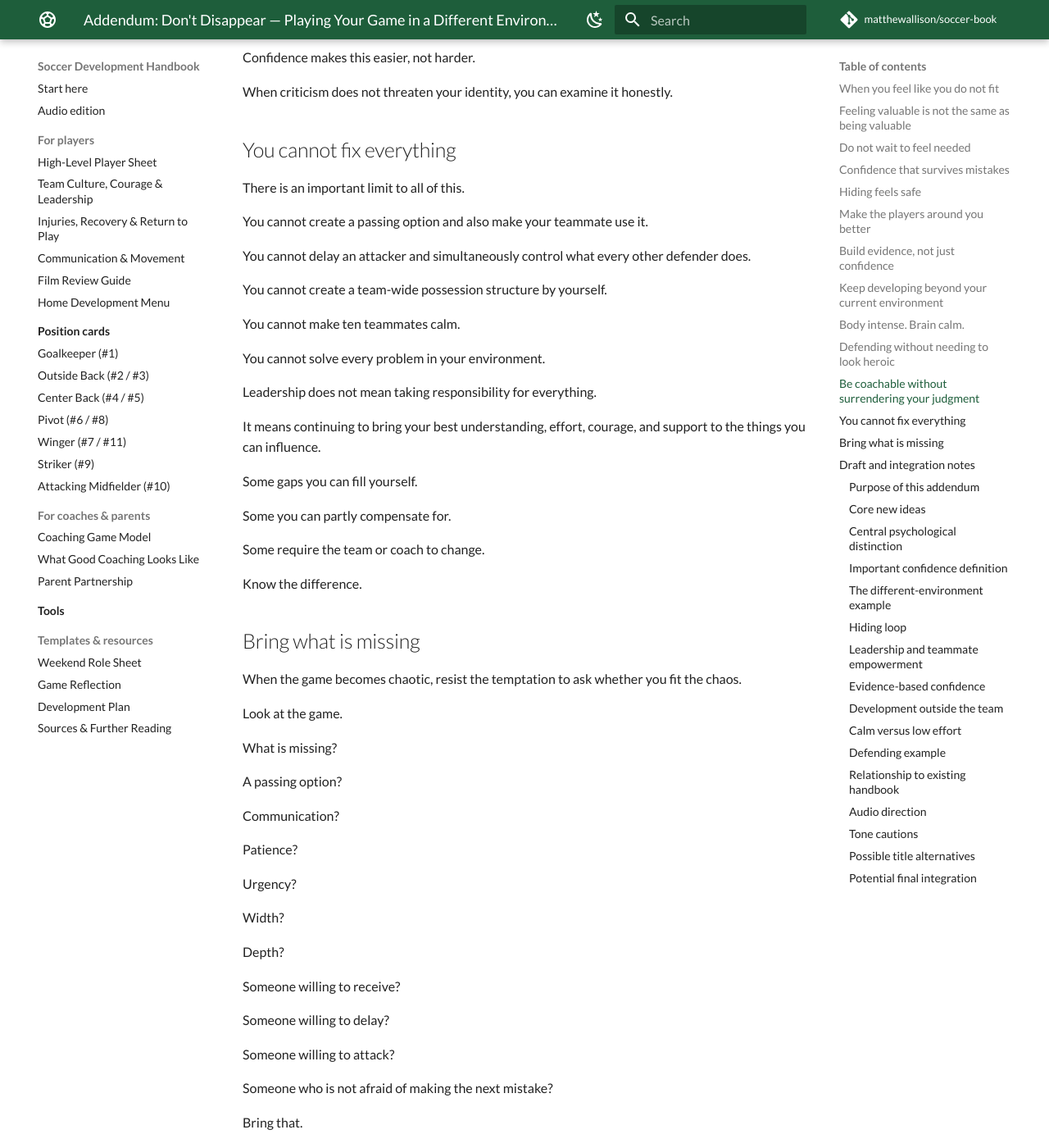
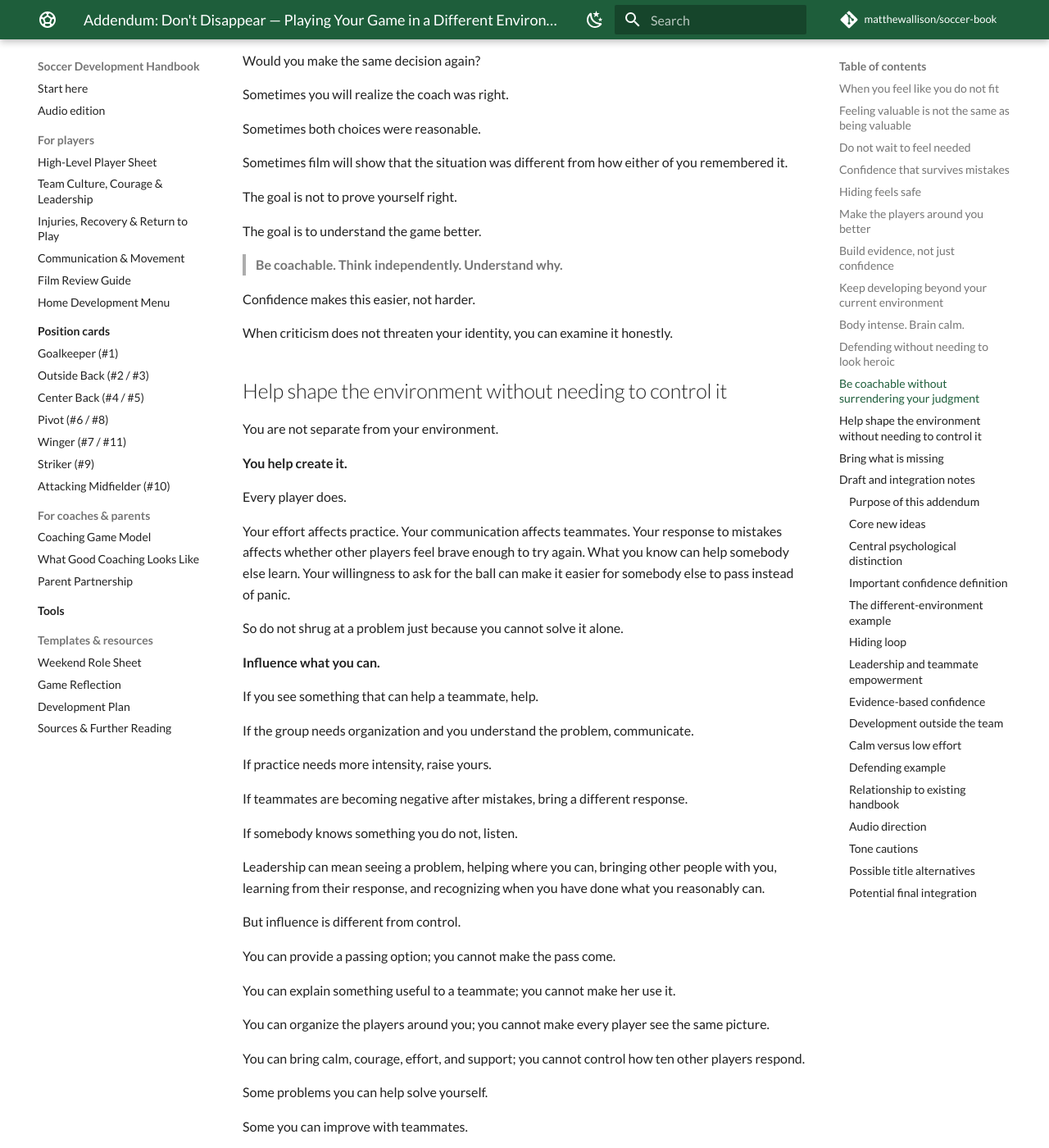
Before and after one commit to matthewallison/soccer-book, an MkDocs documentation site: the page built from docs/dont-disappear-addendum.md, in a window 1280 px wide and 1400 px high, scrolled down 9653 px. Shown: the whole window at 82% size. Built offline with MkDocs 1.6.1 and Material for MkDocs 9.7.7, drawn with Linux system fonts in a browser that asks for light colours; comment, search, counter and statistics services are not loaded; some of the changed text lies outside the part shown.

Commit message:
Balance player responsibility and leadership in addendum

```diff
--- a/docs/dont-disappear-addendum.md
+++ b/docs/dont-disappear-addendum.md
@@ -195,7 +195,13 @@ Bringing what the game needs is not only about your own decisions.
 
 Sometimes what the game needs is a teammate who makes other players feel safer, clearer, and more willing to play.
 
-You do not need to be captain. You do not need to give speeches. You do not need to coach your teammates.
+You do not need to be captain or give speeches to lead.
+
+You are part of your team's environment. Your effort, communication, reactions, ideas, and willingness to help all shape it.
+
+If you know something that can help a teammate, help her. Share information, offer an idea, demonstrate it, or solve the problem together. Good teammates teach each other.
+
+The goal is not to become the teammate who constantly corrects everyone. **Help without grading. Lead without needing control.** Be willing to share what you know and equally willing to listen when someone else sees something you do not.
 
 You can lead with small actions.
 
@@ -225,9 +231,11 @@ They give teammates useful information, and they tell them that one mistake has
 
 On a team that is becoming afraid of mistakes, that matters.
 
-There is also a difference between **supporting** teammates and **grading** them.
+There is also a difference between **helping** teammates and **grading** them.
 
-Try to give information, encouragement, cover, and options. Be careful about becoming the player who constantly tells everyone what they should have done.
+Give information, encouragement, cover, and options. Share something you know when it can genuinely help. Organize when the moment needs organizing. Ask questions and solve problems together.
+
+But notice when helping turns into constantly judging what everyone else should have done. Good leadership is not proving that you know more. It is making the people around you better.
 
 A useful leadership question is:
 
@@ -405,31 +413,53 @@ Confidence makes this easier, not harder.
 
 When criticism does not threaten your identity, you can examine it honestly.
 
-## You cannot fix everything
+## Help shape the environment without needing to control it
 
-There is an important limit to all of this.
+You are not separate from your environment.
 
-You cannot create a passing option and also make your teammate use it.
+**You help create it.**
 
-You cannot delay an attacker and simultaneously control what every other defender does.
+Every player does.
 
-You cannot create a team-wide possession structure by yourself.
+Your effort affects practice. Your communication affects teammates. Your response to mistakes affects whether other players feel brave enough to try again. What you know can help somebody else learn. Your willingness to ask for the ball can make it easier for somebody else to pass instead of panic.
 
-You cannot make ten teammates calm.
+So do not shrug at a problem just because you cannot solve it alone.
 
-You cannot solve every problem in your environment.
+**Influence what you can.**
 
-Leadership does not mean taking responsibility for everything.
+If you see something that can help a teammate, help.
 
-It means continuing to bring your best understanding, effort, courage, and support to the things you can influence.
+If the group needs organization and you understand the problem, communicate.
 
-Some gaps you can fill yourself.
+If practice needs more intensity, raise yours.
 
-Some you can partly compensate for.
+If teammates are becoming negative after mistakes, bring a different response.
 
-Some require the team or coach to change.
+If somebody knows something you do not, listen.
 
-Know the difference.
+Leadership can mean seeing a problem, helping where you can, bringing other people with you, learning from their response, and recognizing when you have done what you reasonably can.
+
+But influence is different from control.
+
+You can provide a passing option; you cannot make the pass come.
+
+You can explain something useful to a teammate; you cannot make her use it.
+
+You can organize the players around you; you cannot make every player see the same picture.
+
+You can bring calm, courage, effort, and support; you cannot control how ten other players respond.
+
+Some problems you can help solve yourself.
+
+Some you can improve with teammates.
+
+Some require the whole team or coach to change.
+
+Know the difference — but do not use that difference as an excuse to stop helping.
+
+> **Take responsibility for your contribution without taking ownership of every outcome.**
+
+> **HELP. DON'T CONTROL.**
 
 ## Bring what is missing
 
@@ -587,7 +617,9 @@ That could become a film-review marker for confidence.
 
 The new "Make the players around you better" section extends the chapter from self-protection into leadership. This is worth keeping because the chapter's main idea — bring what the game needs — should include psychological and informational support for teammates, not just tactical actions.
 
-The key boundary is **support rather than grading**. A young player should not become an assistant coach or take responsibility for fixing team culture. Useful behaviors are brief information ("time," "turn," "man on"), encouragement after mistakes, making oneself available, providing cover, and recognizing intelligent attempts even when they fail.
+The key boundary is **helping rather than grading**, not a prohibition on teaching or organizing teammates. Players are legitimate contributors to team culture and learning. If a player knows something useful, she should be willing to share it appropriately; good teammates teach each other. Useful behaviors include brief information ("time," "turn," "man on"), encouragement after mistakes, making oneself available, providing cover, recognizing intelligent attempts even when they fail, sharing an idea, asking a teammate a question, and organizing when the game genuinely needs organization.
+
+The guardrail is **HELP. DON'T CONTROL.** The player should contribute to improving the environment while recognizing that influence does not guarantee outcomes.
 
 The question **"Did I make somebody else's game easier today?"** is a strong candidate for a leadership reflection because it moves attention away from constant self-evaluation without making the player responsible for team outcomes.
 
@@ -712,7 +744,11 @@ The intended posture is curious and secure:
 
 **Listen. Think. Test against the game. Learn. Keep participating.**
 
-Likewise, do not imply that the player can personally repair a dysfunctional team environment. Preserve the handbook's existing distinction between gaps a player can fill, partly compensate for, and cannot solve alone.
+Likewise, avoid either extreme on responsibility for the environment. A player is part of the environment and should be encouraged to improve it: share useful knowledge, organize when appropriate, support teammates, model standards, raise training quality, and help solve problems. Good teammates teach each other.
+
+The boundary is not "do not coach your teammates." The better distinction is **help without grading; lead without needing control**. Preserve the handbook's existing distinction between gaps a player can fill, gaps players can improve together, and problems that ultimately require the team or coach to change. The player should not use "I can't control it" as an excuse for passivity, nor interpret an unsolved team problem as a personal leadership failure.
+
+Candidate summary: **Take responsibility for your contribution without taking ownership of every outcome.**
 
 ### Possible title alternatives
 
```
